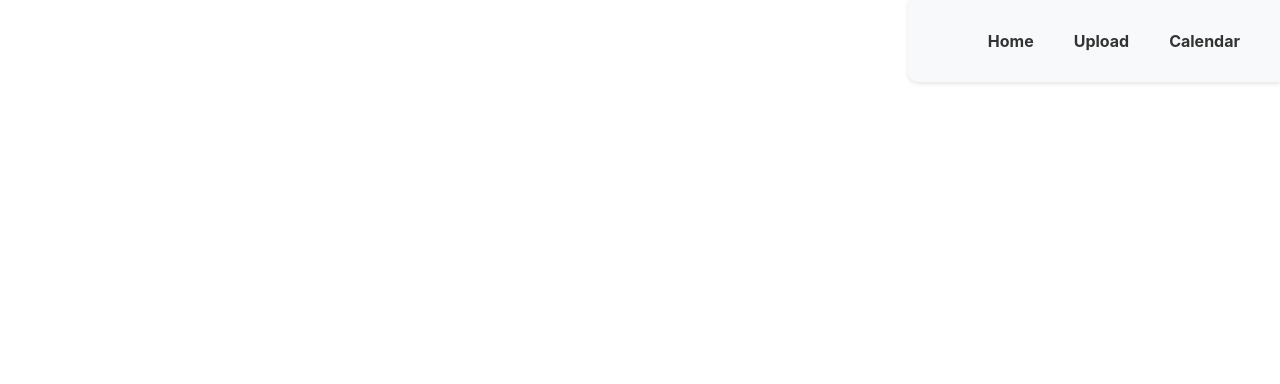
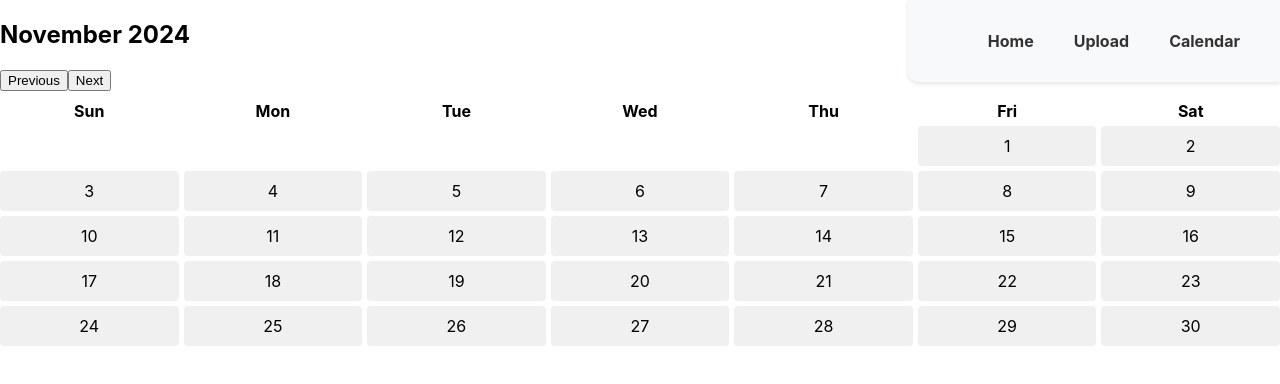
Before and after one commit to jessiezhou819/hackcamp2024, a React (Create React App) app in the folder client/: page /calendar in a window 1280 px wide. Shown: the top 384 px of the page. Built offline with nearby package versions, Linux system fonts and the light colour scheme.

Commit message:
i pushed

```diff
--- a/client/src/App.js
+++ b/client/src/App.js
@@ -4,6 +4,7 @@ import Home from './component/home';
 import Upload  from './component/Upload';
 import RandomQuote from "./component/RandomQuote";
 import Navbar from "./component/navbar";
+import Schedule from "./component/schedule";
 
 function App() {
   return (
@@ -16,6 +17,7 @@ function App() {
          <Routes>
         <Route path="/home" element={<Home />} />
         <Route path="/upload" element={<Upload />} />
+        <Route path="/calendar" element={<Schedule />} />
         </Routes>
 
      </Router>
--- /dev/null
+++ b/client/src/component/schedule.js
@@ -0,0 +1,110 @@
+import React, { useState } from 'react';
+
+function Schedule() {
+  const today = new Date();
+  const [currentMonth, setCurrentMonth] = useState(today.getMonth());
+  const [currentYear, setCurrentYear] = useState(today.getFullYear());
+  const [events, setEvents] = useState({});
+  const [selectedDate, setSelectedDate] = useState(null);
+  const [eventText, setEventText] = useState('');
+
+  const getDaysInMonth = (month, year) => {
+    return new Date(year, month + 1, 0).getDate();
+  };
+
+  const getFirstDayOfMonth = (month, year) => {
+    return new Date(year, month, 1).getDay();
+  };
+
+  const changeMonth = (direction) => {
+    if (direction === 'next') {
+      setCurrentMonth((prevMonth) => (prevMonth === 11 ? 0 : prevMonth + 1));
+      if (currentMonth === 11) setCurrentYear((prevYear) => prevYear + 1);
+    } else if (direction === 'prev') {
+      setCurrentMonth((prevMonth) => (prevMonth === 0 ? 11 : prevMonth - 1));
+      if (currentMonth === 0) setCurrentYear((prevYear) => prevYear - 1);
+    }
+  };
+
+  const handleDateClick = (day) => {
+    setSelectedDate(`${currentYear}-${currentMonth + 1}-${day}`);
+    setEventText(events[`${currentYear}-${currentMonth + 1}-${day}`] || '');
+  };
+
+  const handleEventChange = (e) => setEventText(e.target.value);
+
+  const handleEventSubmit = (e) => {
+    e.preventDefault();
+    if (selectedDate) {
+      setEvents((prevEvents) => ({
+        ...prevEvents,
+        [selectedDate]: eventText,
+      }));
+      setEventText('');
+    }
+  };
+
+  const daysInMonth = getDaysInMonth(currentMonth, currentYear);
+  const firstDayOfMonth = getFirstDayOfMonth(currentMonth, currentYear);
+
+  const dates = [];
+  for (let i = 0; i < firstDayOfMonth; i++) dates.push('');
+  for (let i = 1; i <= daysInMonth; i++) dates.push(i);
+
+  return (
+    <div>
+    <h2>
+  {new Date(currentYear, currentMonth).toLocaleString('default', { month: 'long' })} {currentYear}
+    </h2>
+
+      <div>
+        <button onClick={() => changeMonth('prev')}>Previous</button>
+        <button onClick={() => changeMonth('next')}>Next</button>
+      </div>
+
+      <div style={{ display: 'grid', gridTemplateColumns: 'repeat(7, 1fr)', gap: '5px', marginTop: '10px' }}>
+        {['Sun', 'Mon', 'Tue', 'Wed', 'Thu', 'Fri', 'Sat'].map((day) => (
+          <div key={day} style={{ fontWeight: 'bold', textAlign: 'center' }}>{day}</div>
+        ))}
+
+        {dates.map((date, index) => (
+          <div
+            key={index}
+            style={{
+              padding: '10px',
+              textAlign: 'center',
+              backgroundColor: date ? '#f0f0f0' : 'transparent',
+              borderRadius: '4px',
+              position: 'relative',
+              cursor: date ? 'pointer' : 'default',
+            }}
+            onClick={() => date && handleDateClick(date)}
+          >
+            {date}
+            {events[`${currentYear}-${currentMonth + 1}-${date}`] && (
+              <div style={{ fontSize: '0.8em', color: 'blue', marginTop: '5px' }}>
+                {events[`${currentYear}-${currentMonth + 1}-${date}`]}
+              </div>
+            )}
+          </div>
+        ))}
+      </div>
+
+      {selectedDate && (
+        <form onSubmit={handleEventSubmit} style={{ marginTop: '20px' }}>
+          <h3>Add Event for {selectedDate}</h3>
+          <input
+            type="text"
+            value={eventText}
+            onChange={handleEventChange}
+            placeholder="Enter event"
+            style={{ padding: '5px', width: '80%' }}
+          />
+          <button type="submit" style={{ padding: '5px 10px' }}>Add Event</button>
+        </form>
+      )}
+    </div>
+  );
+}
+
+export default Schedule;
```
